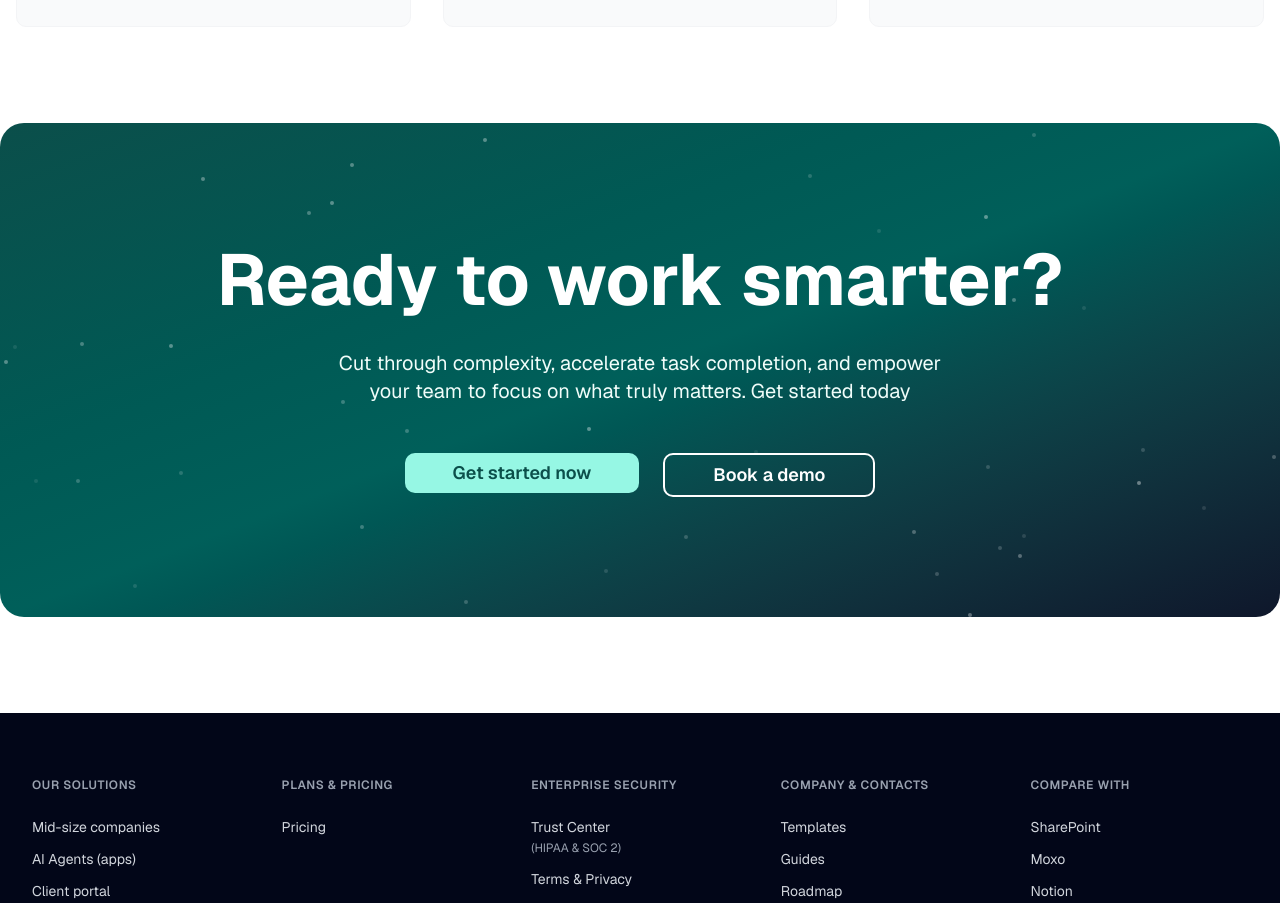
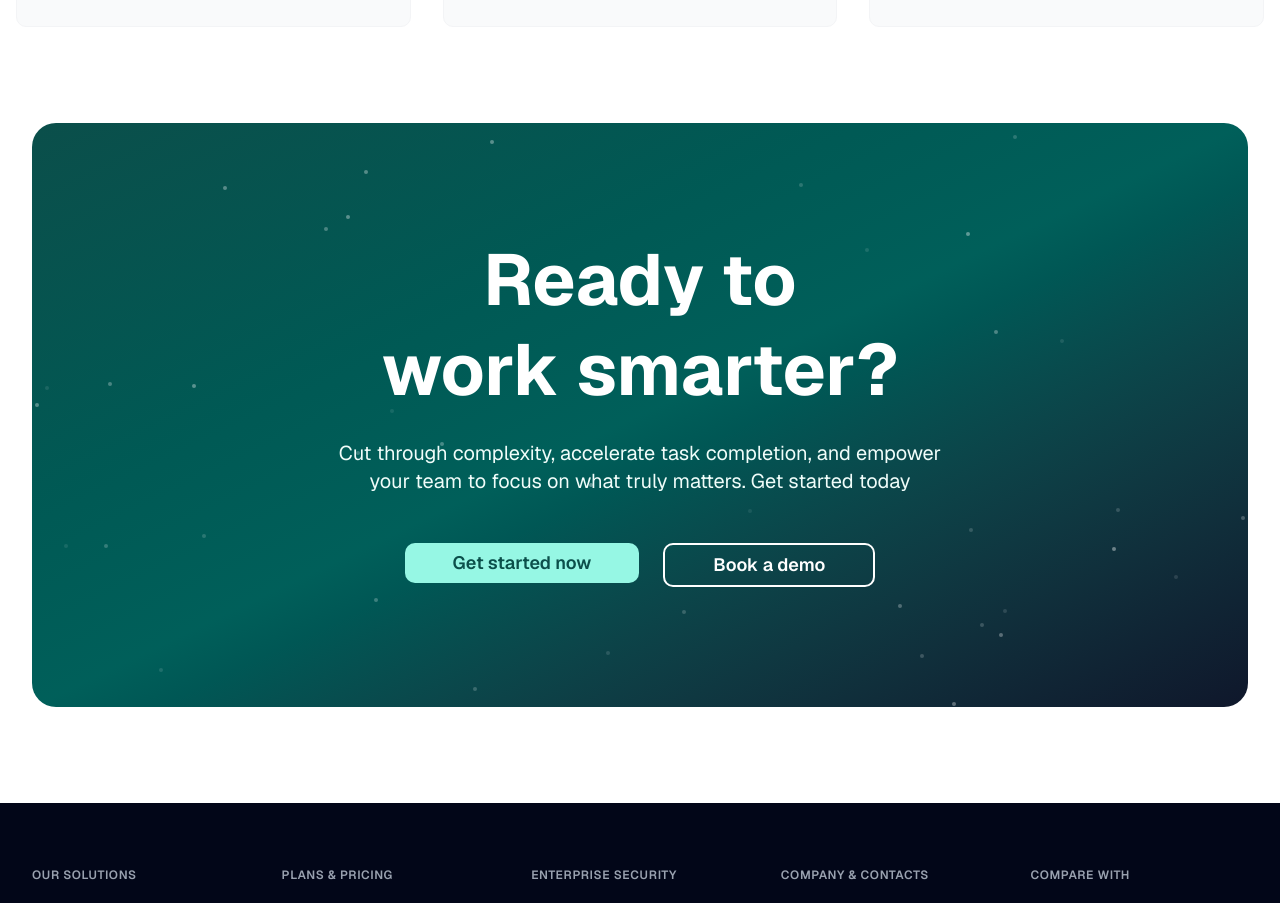
Before and after one commit to Mayankchauhan24/fusebase, a Next.js app: page / in a window 1280 px wide. Shown: the part 6500-7403 px from the top of the page. Built offline with nearby package versions, Linux system fonts and the light colour scheme.

Commit message:
Update components: portal showcase, features showcase, awards section, and final CTA styling

```diff
--- a/components/final-cta.tsx
+++ b/components/final-cta.tsx
@@ -24,7 +24,8 @@ export function FinalCTA() {
   }, [])
 
   return (
-    <section className="relative w-full overflow-hidden rounded-3xl bg-gradient-to-br from-teal-900 via-teal-800 to-slate-900 bg-opacity-90 px-0 py-0" style={{margin:'0 auto'}}>
+    <div className="w-full px-4 sm:px-6 lg:px-8">
+      <section className="relative w-full overflow-hidden rounded-3xl bg-gradient-to-br from-teal-900 via-teal-800 to-slate-900 bg-opacity-90 mx-auto">
         {/* Star pattern overlay */}
         <div className="absolute inset-0 overflow-hidden pointer-events-none">
           <div className="absolute inset-0 opacity-40">
@@ -43,12 +44,12 @@ export function FinalCTA() {
         </div>
 
         {/* Content */}
-      <div className="relative z-10 w-full max-w-[1200px] mx-auto flex flex-col items-center justify-center min-h-[470px] px-8 sm:px-16 py-16 sm:py-28">
+        <div className="relative z-10 w-full max-w-4xl mx-auto flex flex-col items-center justify-center min-h-[470px] px-8 sm:px-16 py-16 sm:py-28">
         <h2 className="mb-6 mt-0 text-balance text-6xl sm:text-7xl font-bold text-white leading-tight text-center">
           Ready to work smarter?
         </h2>
 
-        <p className="mb-10 text-balance text-lg sm:text-xl text-teal-50 max-w-[900px] text-center mx-auto">
+        <p className="mb-10 text-balance text-lg sm:text-xl text-teal-50 max-w-2xl text-center mx-auto">
           Cut through complexity, accelerate task completion, and empower your team to focus on what truly matters. Get started today
         </p>
 
@@ -66,5 +67,6 @@ export function FinalCTA() {
         </div>
       </div>
     </section>
+    </div>
   )
 }
```
Lines whose indentation alone changed are shown as unchanged.
